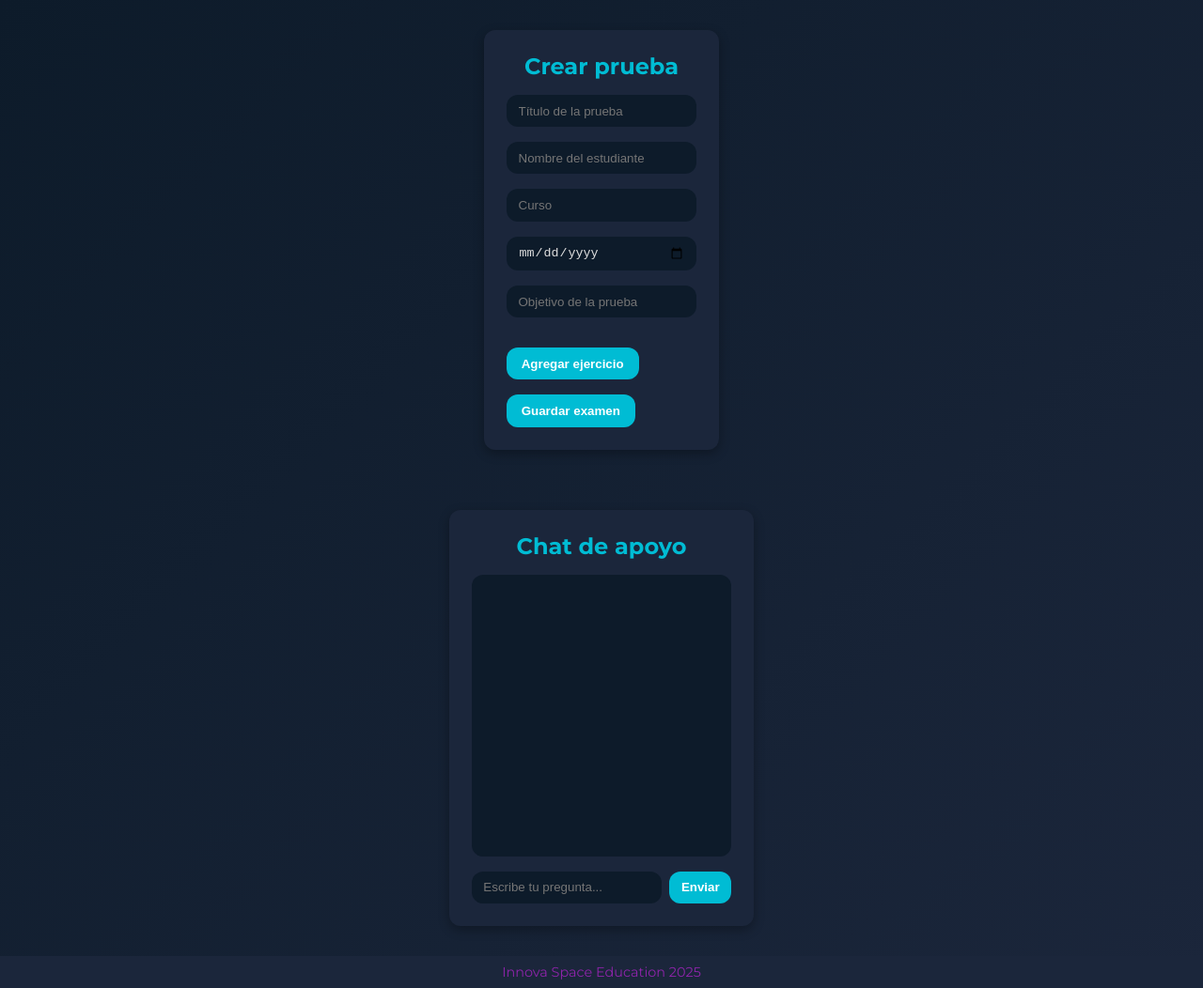
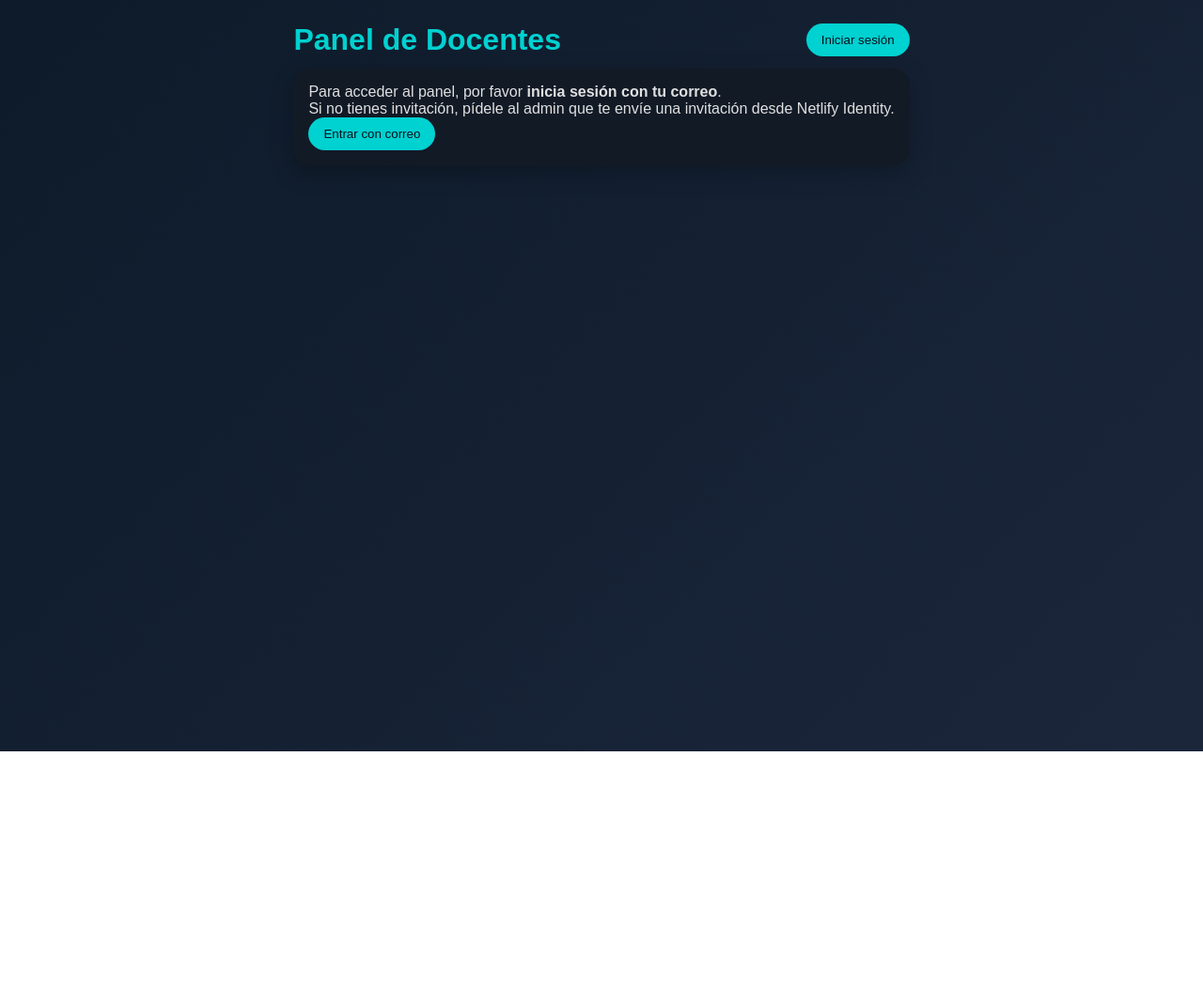
Before and after one commit to innova-space-edu/exam-mira, a website: page teacher.html in a window 1280 px wide. Shown: the whole page at 94% size. After the commit the page ends 800 px from the top, so only its background shows below. Drawn offline with Linux system fonts and the light colour scheme.

Commit message:
Update teacher.html

```diff
--- a/teacher.html
+++ b/teacher.html
@@ -2,70 +2,78 @@
 <html lang="es">
 <head>
   <meta charset="UTF-8" />
-    <meta http-equiv="X-UA-Compatible" content="IE=edge" />
-    <meta name="viewport" content="width=device-width, initial-scale=1.0" />
-    <title>Crear prueba - Innova Space Education 2025</title>
-    <link
-      href="https://fonts.googleapis.com/css2?family=Montserrat:wght@400;500;700&display=swap"
-      rel="stylesheet"
-    />
+  <meta name="viewport" content="width=device-width, initial-scale=1.0"/>
+  <title>Docentes — Innova Space Education 2025</title>
   <link rel="stylesheet" href="style.css" />
+  <!-- Widget de Netlify Identity -->
+  <script src="https://identity.netlify.com/v1/netlify-identity-widget.js"></script>
+  <style>
+    .container { max-width: 1100px; margin: 24px auto; padding: 0 16px;}
+    .card { background: #121a26; border-radius: 18px; padding: 16px; box-shadow: 0 8px 24px rgba(0,0,0,.25); }
+    .row { display: grid; gap: 16px; grid-template-columns: 1fr; }
+    @media (min-width: 900px){ .row { grid-template-columns: 1fr 1fr; } }
+    .btn { background:#00d1d1; color:#0a0f18; border:none; border-radius: 999px; padding:10px 16px; cursor:pointer; }
+    .btn.secondary { background:#263544; color:#c9d7e8; }
+    .hidden { display:none; }
+    .chatBox { height: 360px; overflow:auto; padding: 12px; background:#0e1622; border-radius:12px; }
+    .line { margin:8px 0; }
+    .me { color:#9ce0ff; }
+    .bot { color:#b6f7e2; white-space: pre-wrap; }
+    .field { display:flex; gap:8px; }
+    input, textarea { width:100%; background:#0f1722; color:#e5f2ff; border:1px solid #1f2a3a; border-radius:10px; padding:10px; }
+    label { color:#9db3cd; font-size:14px; }
+  </style>
 </head>
 <body>
-    <div class="exam-form-container">
-      <h2>Crear prueba</h2>
+  <div class="container">
+    <header style="display:flex;justify-content:space-between;align-items:center;margin-bottom:12px;">
+      <h1 style="color:#00d1d1;">Panel de Docentes</h1>
+      <div>
+        <button id="loginBtn" class="btn">Iniciar sesión</button>
+        <button id="logoutBtn" class="btn secondary hidden">Cerrar sesión</button>
+      </div>
+    </header>
+
+    <!-- Bloque de acceso -->
+    <section id="gate" class="card">
+      <p>Para acceder al panel, por favor <strong>inicia sesión con tu correo</strong>.</p>
+      <p>Si no tienes invitación, pídele al admin que te envíe una invitación desde Netlify Identity.</p>
+      <button id="openWidget" class="btn">Entrar con correo</button>
+    </section>
+
+    <!-- Panel del docente -->
+    <main id="app" class="hidden">
+      <div class="row">
+        <!-- Constructor sencillo de examen -->
+        <section class="card">
+          <h2 style="color:#bce5ff;">Crear/editar examen</h2>
           <form id="examForm">
-        <input
-          type="text"
-          id="title"
-          placeholder="Título de la prueba"
-          required
-        />
-        <input
-          type="text"
-          id="student"
-          placeholder="Nombre del estudiante"
-          required
-        />
-        <input
-          type="text"
-          id="course"
-          placeholder="Curso"
-          required
-        />
-        <!-- Date is optional to allow manual entry when running locally. -->
-        <input type="date" id="date" />
-        <input
-          type="text"
-          id="objective"
-          placeholder="Objetivo de la prueba"
-          required
-        />
-        <div id="questionsContainer">
-          <!-- Questions will be appended here dynamically -->
+            <div class="field">
+              <label>Título</label>
+              <input id="title" placeholder="Prueba de ejemplo" />
             </div>
-        <button type="button" id="addQuestion">Agregar ejercicio</button>
-        <button type="submit">Guardar examen</button>
+            <div class="field">
+              <label>Indicaciones de la primera lámina (desarrollo con dibujo)</label>
+              <textarea id="prompt" rows="4" placeholder="Describe los pasos para resolver..."></textarea>
+            </div>
+            <button class="btn" type="submit">Guardar examen</button>
           </form>
+          <p style="margin-top:8px;color:#9db3cd">Se guarda localmente en el navegador del profe (localStorage).</p>
+        </section>
+
+        <!-- Chat docente -->
+        <section class="card">
+          <h2 style="color:#bce5ff;">Chat docente (IA)</h2>
+          <div id="chat" class="chatBox"></div>
+          <div class="field" style="margin-top:10px;">
+            <input id="message" placeholder="Pregunta algo sobre la prueba..." />
+            <button id="send" class="btn">Enviar</button>
           </div>
-    <div class="chat-container">
-      <h2>Chat de apoyo</h2>
-      <div id="chatMessages" class="chat-messages"></div>
-      <form id="chatForm">
-        <input
-          type="text"
-          id="chatInput"
-          placeholder="Escribe tu pregunta..."
-          autocomplete="off"
-          required
-        />
-        <button type="submit">Enviar</button>
-      </form>
+        </section>
       </div>
-    <footer>
-      <p>Innova Space Education 2025</p>
-    </footer>
-    <!-- Teacher page logic -->
+    </main>
+  </div>
+
   <script src="teacher.js"></script>
 </body>
 </html>
```
Lines whose indentation alone changed are shown as unchanged.
